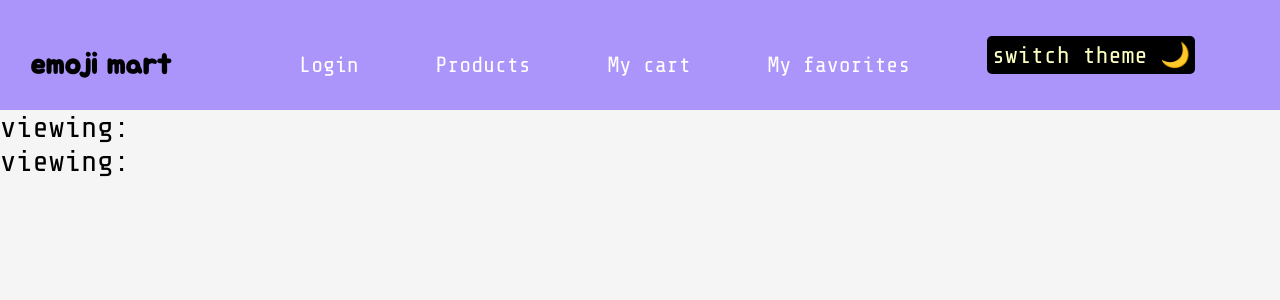
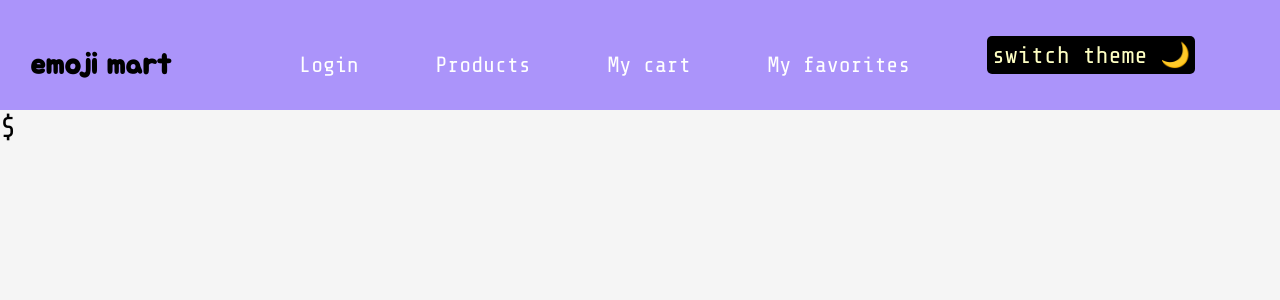
Before and after one commit to solenedel/emoji-mart, a React (Create React App) app: page /products/view in a window 1280 px wide. Shown: the top 300 px of the page. Built offline with nearby package versions, Linux system fonts and the light colour scheme; a web font is replaced by a local one.

Commit message:
work on view product page

```diff
--- a/src/components/ProductPage.js
+++ b/src/components/ProductPage.js
@@ -26,10 +26,12 @@ const ProductPage = () => {
   }, []);
 
   return (
-    <div>
-      <div>viewing: {currentProductDetails.name}</div>
-      <div>viewing: {currentProductDetails.id}</div>
-    </div>
+    <section className="view-product-page">
+      <div>{currentProductDetails.name}</div>
+      <div>{currentProductDetails.image_path}</div>
+      <div>${currentProductDetails.price}</div>
+      <div>{currentProductDetails.description}</div>
+    </section>
   );
 };
 
```
